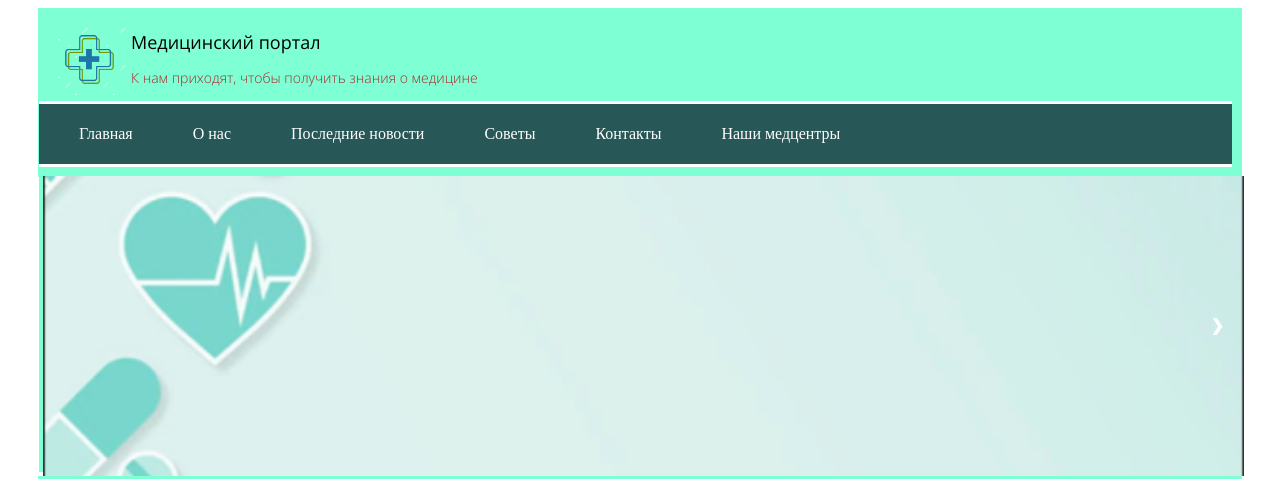
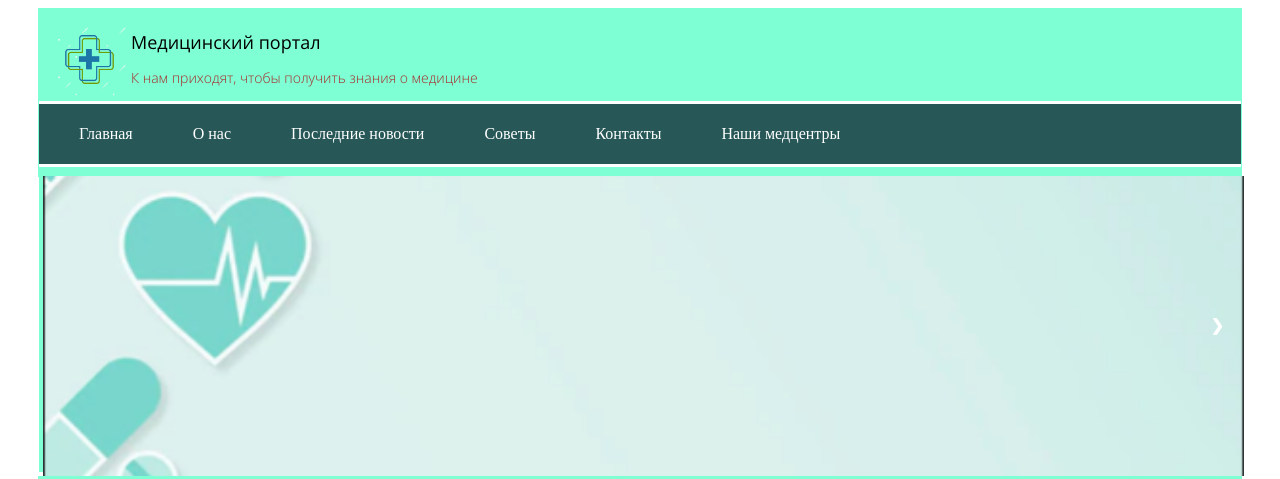
Before and after one commit to PaleCamelCaseOld/MyFirstRepoInNewAccount, a PHP site: page / in a window 1280 px wide. Shown: the top 479 px of the page. Run offline with PHP 8.4, Linux system fonts and the light colour scheme.

Commit message:
docs:update changes to file style.css

```diff
--- a/Lab6/css/style.css
+++ b/Lab6/css/style.css
@@ -28,11 +28,10 @@
 }
 
 .menu{
-    display: flex;
-    flex-direction: row;
+    display: block;
     list-style-type: none;
-    padding: 10px;
-    margin: 0 0 0 -9px;
+    padding: 10px 0 50px 10px;
+    margin: 0 -9px 0 -9px;
     background: rgb(39, 87, 87);
     border-top: solid 3px #fff;
     border-bottom: solid 3px #fff;
```
